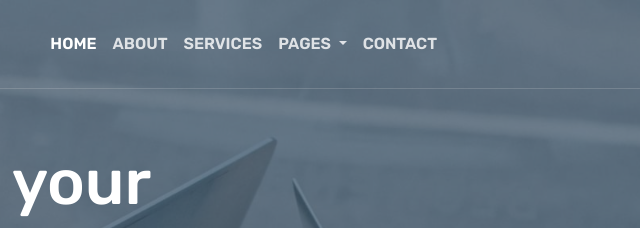
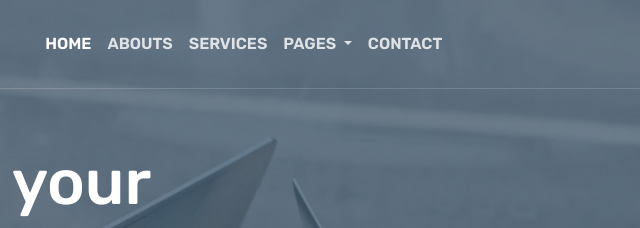
Before and after one commit to ngocxxu/project-Corp-Web, a plain HTML site: page Project/SASS/index.html in a window 1280 px wide. Shown: the top 228 px of the page, 464-1104 px from the left. Drawn offline with nearby package versions, Linux system fonts and the light colour scheme.

Commit message:
Update index.html

```diff
--- a/Project/SASS/index.html
+++ b/Project/SASS/index.html
@@ -40,7 +40,7 @@
               <a class="nav-link nav1 active" href="#">HOME <span class="sr-only">(current)</span></a>
             </li>
             <li class="nav-item">
-              <a class="nav-link nav1" href="#">ABOUT</a>
+              <a class="nav-link nav1" href="#">ABOUTS</a>
             </li>
             <li class="nav-item">
               <a class="nav-link nav1" href="#">SERVICES</a>
```
